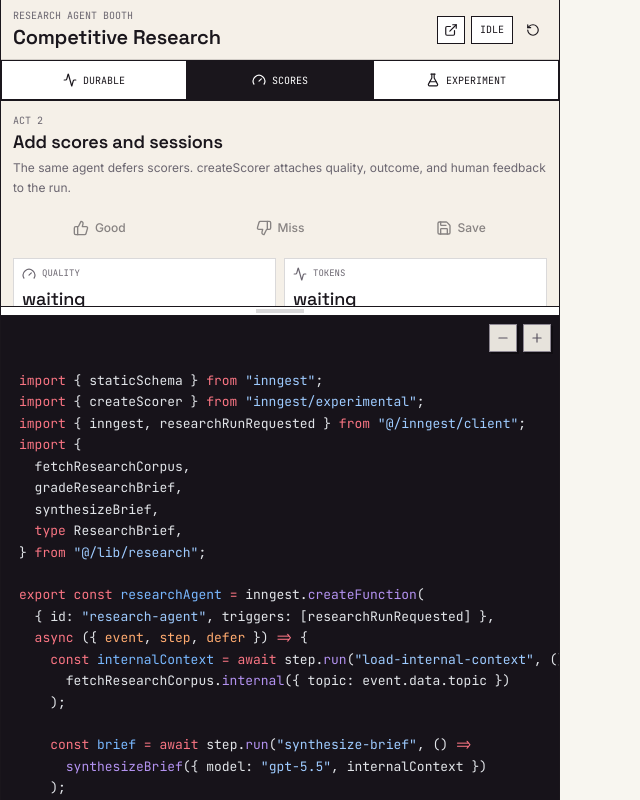
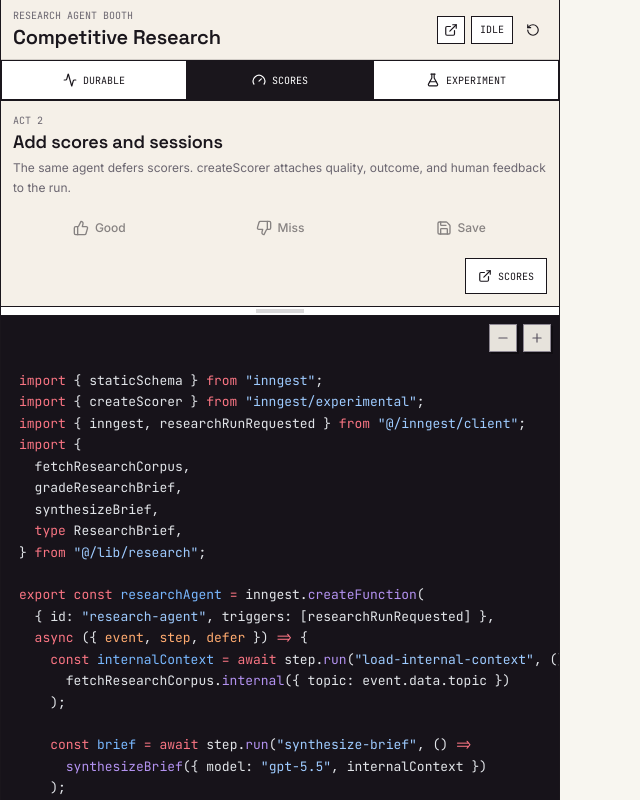
Before and after one commit to inngest/agent-evals-demo, a Next.js app: page / in a window 1280 px wide. Both pictures are taken after a click on the button "SCORES". Shown: the whole page, without its empty margins (0-640 px from the left). Built offline with nearby package versions, Linux system fonts and the light colour scheme.

Commit message:
Trim research platform links

```diff
--- a/src/components/demo/ResearchDemo.tsx
+++ b/src/components/demo/ResearchDemo.tsx
@@ -10,7 +10,6 @@ import {
   Play,
   RotateCcw,
   Save,
-  Sparkles,
   ThumbsDown,
   ThumbsUp,
 } from "lucide-react";
@@ -19,7 +18,6 @@ import { DashboardLink } from "@/components/demo/DashboardLink";
 import { Button } from "@/components/ui/button";
 import {
   defaultResearchTopic,
-  researchSessionId,
   type ResearchRunSummary,
 } from "@/content/research-demo";
 import { getDeepLink } from "@/lib/inngest-dashboard";
@@ -336,13 +334,11 @@ export function ResearchDemo({ snippets }: ResearchDemoProps) {
               <ActTwoControls
                 result={result}
                 scoresUrl={scoresUrl}
-                sessionId={researchSessionId}
                 onSignal={sendSignal}
               />
             ) : null}
             {activeAct === 3 ? (
               <ActThreeControls
-                experiment={experiment}
                 experimentUrl={experimentUrl}
                 onRunExperiment={runExperiment}
               />
@@ -437,12 +433,10 @@ function ActOneControls({
 function ActTwoControls({
   result,
   scoresUrl,
-  sessionId,
   onSignal,
 }: {
   result: ResearchRunSummary | null;
   scoresUrl: string;
-  sessionId: string;
   onSignal: (signal: "useful" | "missed-context" | "saved") => void;
 }) {
   return (
@@ -480,25 +474,10 @@ function ActTwoControls({
           Save
         </Button>
       </div>
-      <div className="grid grid-cols-2 gap-2">
-        <Metric
-          icon={Gauge}
-          label="quality"
-          value={result ? result.qualityScore.toFixed(2) : "waiting"}
-        />
-        <Metric
-          icon={Activity}
-          label="tokens"
-          value={result ? compactNumber(result.tokenCount) : "waiting"}
-        />
-      </div>
-      <div className="grid grid-cols-[minmax(0,1fr)_auto] gap-2">
-        <div className="mono min-w-0 truncate border border-[var(--rule-soft)] bg-white px-2 py-2 text-[10px] uppercase text-[var(--muted-copy)]">
-          {sessionId}
-        </div>
+      <div className="flex justify-end">
         <DashboardLink
           href={scoresUrl}
-          className="demo-segment-button mono inline-flex h-8 items-center gap-1.5 px-2 text-[10px] uppercase"
+          className="demo-segment-button mono inline-flex h-9 items-center gap-1.5 px-3 text-[10px] uppercase"
         >
           <ExternalLink className="size-3.5" />
           Scores
@@ -509,11 +488,9 @@ function ActTwoControls({
 }
 
 function ActThreeControls({
-  experiment,
   experimentUrl,
   onRunExperiment,
 }: {
-  experiment: { sent: boolean; experimentRunId: string } | null;
   experimentUrl: string;
   onRunExperiment: () => void;
 }) {
@@ -531,18 +508,10 @@ function ActThreeControls({
         <FlaskConical className="size-4" />
         Run model bakeoff
       </Button>
-      <div className="grid grid-cols-3 gap-2">
-        <Metric icon={Sparkles} label="models" value="2" />
-        <Metric icon={Gauge} label="winner" value="gpt-5.5" />
-        <Metric icon={Activity} label="cost" value="$0.41" />
-      </div>
-      <div className="grid grid-cols-[minmax(0,1fr)_auto] gap-2">
-        <div className="mono min-w-0 truncate border border-[var(--rule-soft)] bg-white px-2 py-2 text-[10px] uppercase text-[var(--muted-copy)]">
-          {experiment?.experimentRunId ?? "competitive-research-model-bakeoff"}
-        </div>
+      <div className="flex justify-end">
         <DashboardLink
           href={experimentUrl}
-          className="demo-segment-button mono inline-flex h-8 items-center gap-1.5 px-2 text-[10px] uppercase"
+          className="demo-segment-button mono inline-flex h-9 items-center gap-1.5 px-3 text-[10px] uppercase"
         >
           <ExternalLink className="size-3.5" />
           Experiment
@@ -580,26 +549,6 @@ function StatusPill({ phase }: { phase: RunPhase }) {
   );
 }
 
-function Metric({
-  icon: Icon,
-  label,
-  value,
-}: {
-  icon: React.ComponentType<{ className?: string }>;
-  label: string;
-  value: string;
-}) {
-  return (
-    <div className="min-w-0 border border-[var(--rule-soft)] bg-white p-2">
-      <div className="flex items-center gap-1.5 text-[var(--muted-copy)]">
-        <Icon className="size-3.5" />
-        <span className="mono truncate text-[9px] uppercase">{label}</span>
-      </div>
-      <div className="display mt-1 truncate text-lg font-medium">{value}</div>
-    </div>
-  );
-}
-
 async function postJson<T>(url: string, body: unknown): Promise<T> {
   const response = await fetch(url, {
     method: "POST",
@@ -634,11 +583,3 @@ async function fetchStatus(trigger: TriggerResponse): Promise<StatusResponse> {
 function wait(ms: number) {
   return new Promise((resolve) => window.setTimeout(resolve, ms));
 }
-
-function compactNumber(value: number) {
-  if (value >= 1000) {
-    return `${(value / 1000).toFixed(1)}k`;
-  }
-
-  return String(value);
-}
```
